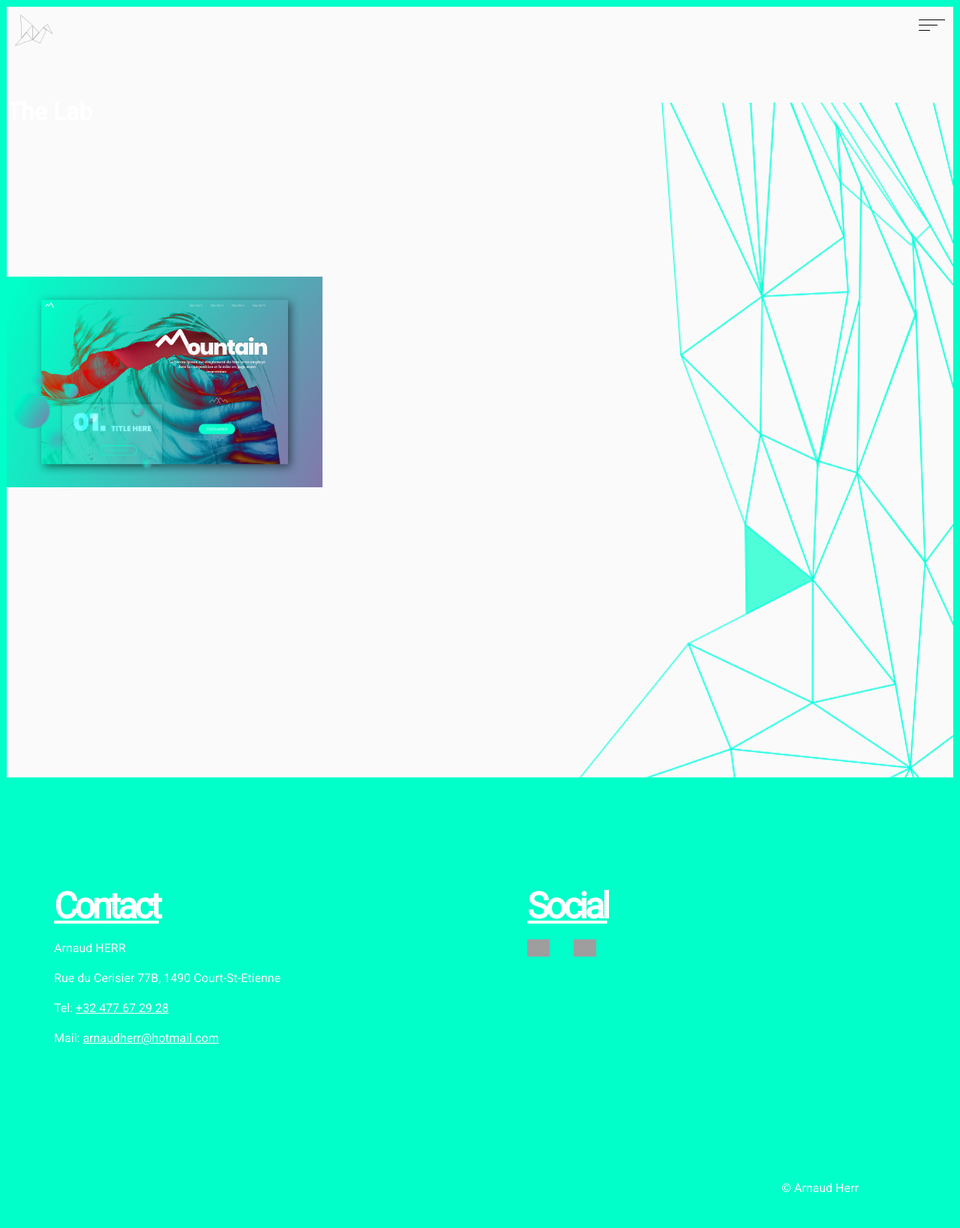
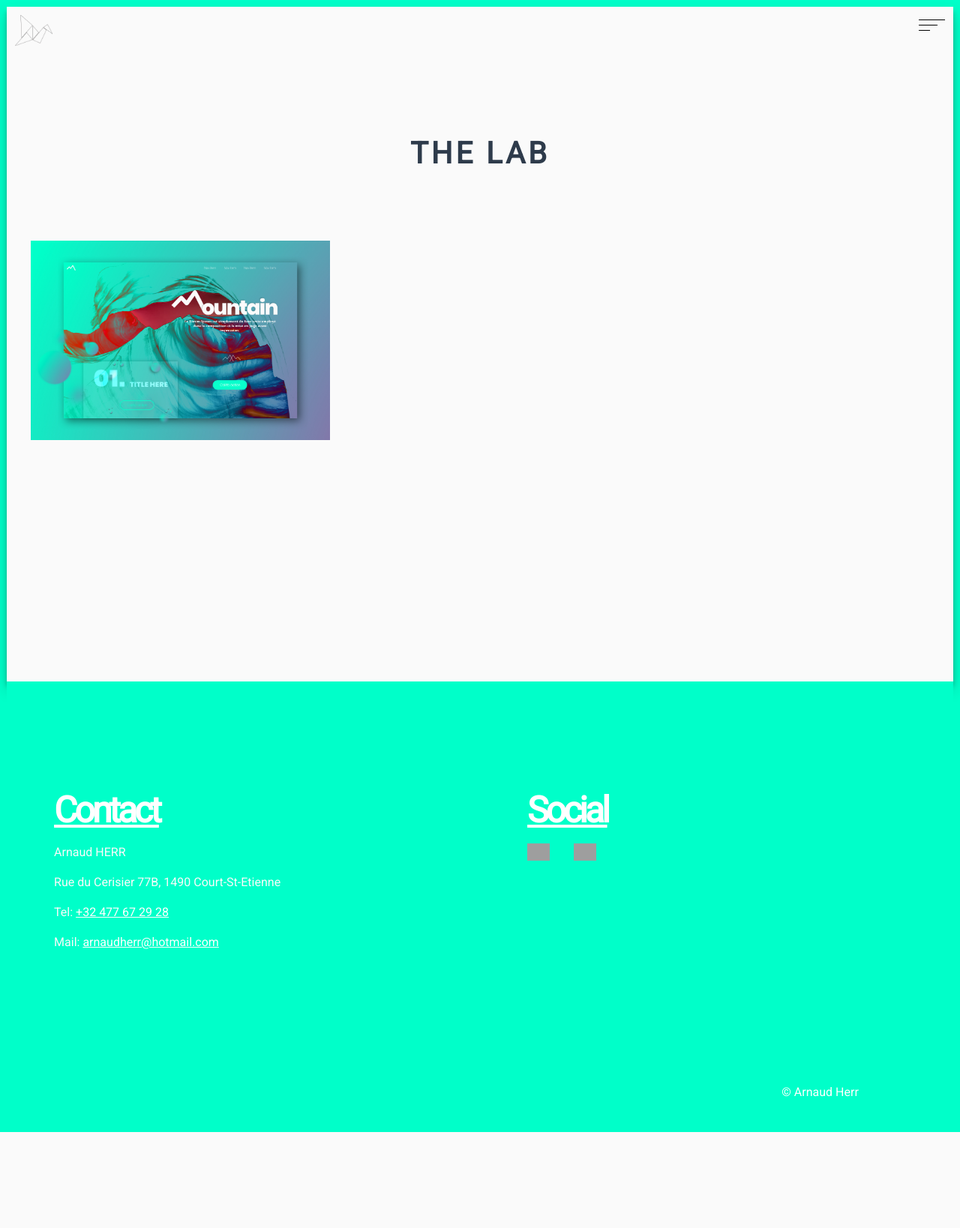
Before and after one commit to arnaudherr/arnaudherr.github.io, a Jekyll site: the page built from lab.html, in a window 1280 px wide. Shown: the whole page at 75% size. Built offline with Jekyll 4.4.1, drawn with Linux system fonts in a browser that asks for light colours; some web fonts are replaced; after the commit the page ends 1510 px from its top, so only the background shows below that; grey boxes are pictures that could not be loaded.

Commit message:
Fix Title

```diff
--- a/lab.html
+++ b/lab.html
@@ -2,7 +2,7 @@
 layout: default
 page_title: Lab
 ---
-<div class="big__container">
+<div class="big__container experience__container">
   <h1>The Lab</h1>
 {% assign sortedAllLab = site.labprojects %}
            {% for item in sortedAllLab %}
```
